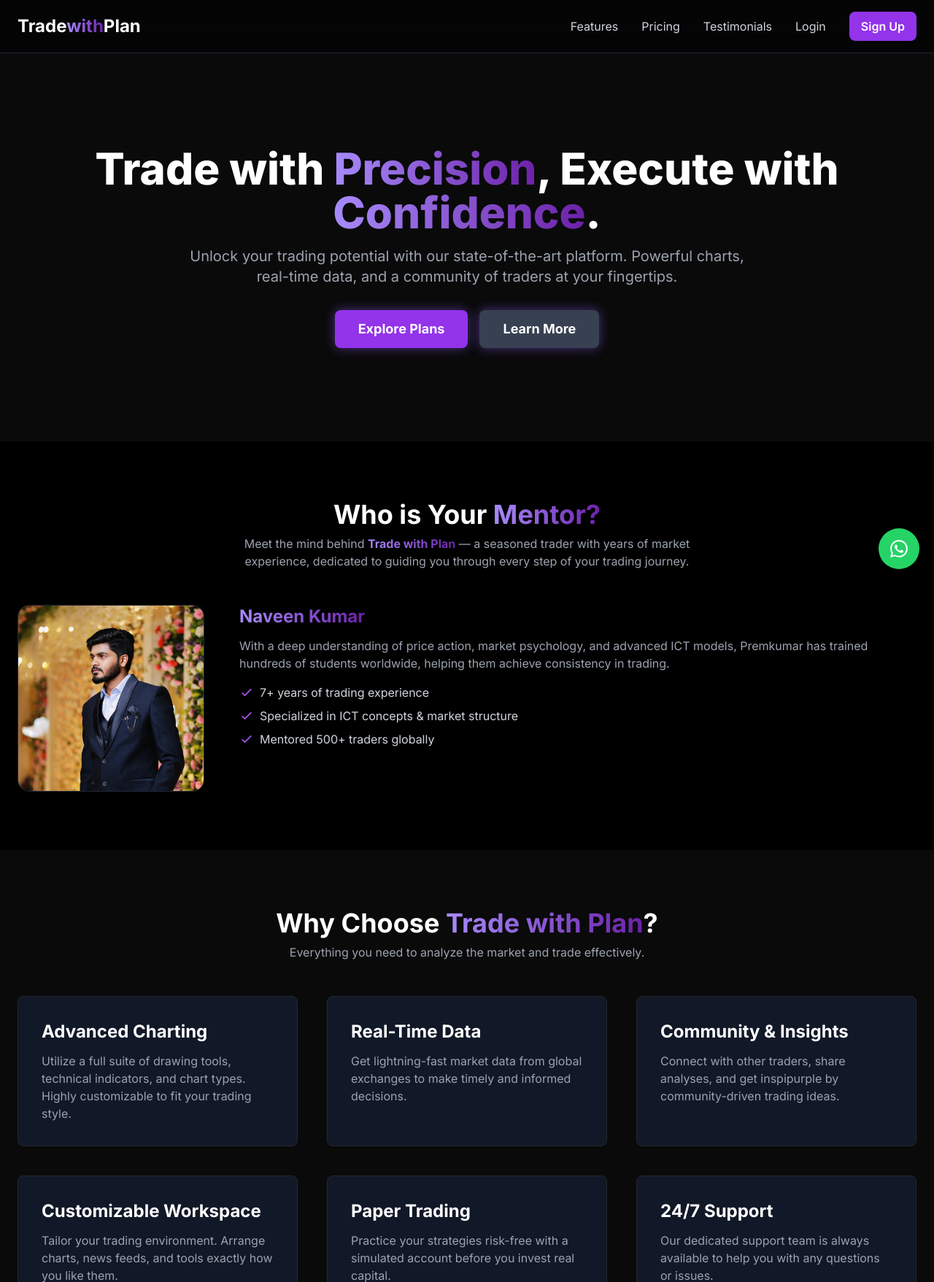
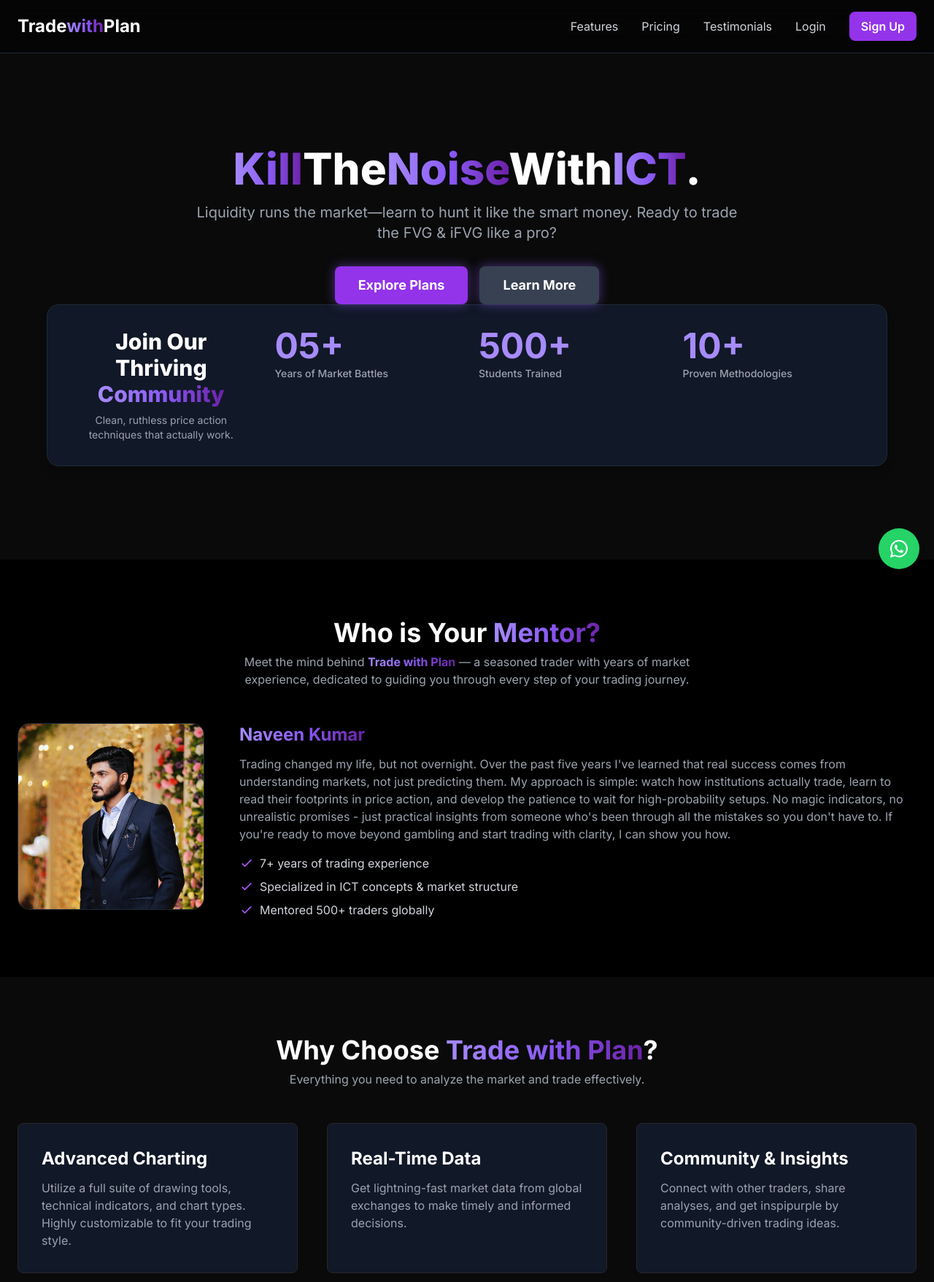
Before and after one commit to tradewithplan/trade-with-plan-flask-app, a Flask app: page / in a window 1280 px wide. Shown: the top 1757 px of the page at 73% size. Run offline with Flask 3, Linux system fonts and the light colour scheme; some libraries are stand-ins or nearby versions.

Commit message:
update new content | fix google sign up

```diff
--- a/app.py
+++ b/app.py
@@ -208,7 +208,7 @@ def signup():
             get_db().connection.rollback()
             return redirect(url_for('signup'))
 
-    return render_template('signup.html')
+    return render_template('signup.html', google_client_id=app.config['GOOGLE_CLIENT_ID'])
 
 
 # --- 4. MODIFY THE LOGIN ROUTE FOR GOOGLE USERS ---
--- a/templates/index.html
+++ b/templates/index.html
@@ -24,7 +24,7 @@
             color: #e2e8f0;
         }
         .gradient-text {
-            background: linear-gradient(90deg, #a78bfa, #6b21a8);
+            background: linear-gradient(90deg, #a78bfa, #8b5cf6, #6b21a8);
             -webkit-background-clip: text;
             -webkit-text-fill-color: transparent;
             font-size: inherit;   /* Ensure it’s same as parent */
@@ -188,10 +188,10 @@
                 {% endif %}
 
                 <h1 class="text-4xl md:text-6xl font-extrabold text-white leading-tight mb-4">
-                    Trade with <span class="gradient-text">Precision</span>, Execute with <span class="gradient-text">Confidence</span>.
+                    <span class="gradient-text">Kill</span>The<span class="gradient-text">Noise</span>With<span class="gradient-text">ICT</span>.
                 </h1>
                 <p class="text-lg md:text-xl text-gray-400 max-w-3xl mx-auto mb-8">
-                    Unlock your trading potential with our state-of-the-art platform. Powerful charts, real-time data, and a community of traders at your fingertips.
+                    Liquidity runs the market—learn to hunt it like the smart money. Ready to trade the FVG & iFVG like a pro?
                 </p>
 
                 <div class="flex justify-center items-center space-x-4">
@@ -202,6 +202,42 @@
                         Learn More
                     </a>
                 </div>
+
+                <!-- Community Stats Section -->
+                <div class="w-full max-w-6xl mx-auto bg-gray-900 border border-gray-800 rounded-2xl shadow-lg p-8">
+
+                    <!-- Grid container for the stats -->
+                    <div class="grid grid-cols-1 sm:grid-cols-2 lg:grid-cols-4 gap-8">
+
+                        <!-- Stat 1: Main Welcome/Intro -->
+                        <div class="sm:col-span-2 lg:col-span-1 flex flex-col justify-center">
+                            <h2 class="text-2xl sm:text-3xl font-extrabold text-white leading-tight">
+                                Join Our Thriving <span class="gradient-text">Community</span>
+                            </h2>
+                            <p class="text-gray-400 mt-2 text-sm">Clean, ruthless price action techniques that actually work.</p>
+                        </div>
+
+                        <!-- Stat 2: Years of Experience -->
+                        <div class="text-center lg:text-left">
+                            <p class="text-4xl lg:text-5xl font-bold text-violet-400">05+</p>
+                            <p class="text-gray-400 mt-1 text-sm font-medium">Years of Market Battles</p>
+                        </div>
+
+                        <!-- Stat 3: Students Trained -->
+                        <div class="text-center lg:text-left">
+                            <p class="text-4xl lg:text-5xl font-bold text-violet-400">500+</p>
+                            <p class="text-gray-400 mt-1 text-sm font-medium">Students Trained</p>
+                        </div>
+
+                        <!-- Stat 4: Proven Strategies -->
+                        <div class="text-center lg:text-left">
+                            <p class="text-4xl lg:text-5xl font-bold text-violet-400">10+</p>
+                            <p class="text-gray-400 mt-1 text-sm font-medium">Proven Methodologies</p>
+                        </div>
+
+                    </div>
+                </div>
+
             </section>
 
             <!-- Who is Your Mentor Section -->
@@ -230,8 +266,10 @@
                                 <span class="gradient-text font-bold">Naveen Kumar</span>
                             </h3>
                             <p class="text-gray-400 mb-4 text-sm sm:text-base">
-                                With a deep understanding of price action, market psychology, and advanced ICT models,
-                                Premkumar has trained hundreds of students worldwide, helping them achieve consistency in trading.
+                                Trading changed my life, but not overnight. Over the past five years I've learned that real success comes from understanding markets, not just predicting them.
+                                My approach is simple: watch how institutions actually trade, learn to read their footprints in price action, and develop the patience to wait for high-probability setups.
+                                No magic indicators, no unrealistic promises - just practical insights from someone who's been through all the mistakes so you don't have to.
+                                If you're ready to move beyond gambling and start trading with clarity, I can show you how.
                             </p>
                             <ul class="space-y-2 text-gray-300 text-sm sm:text-base">
                                 <li class="flex items-center justify-center lg:justify-start">
```
